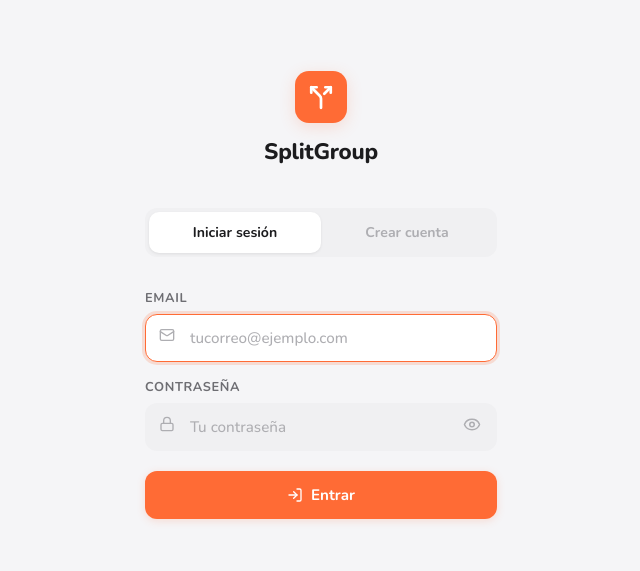
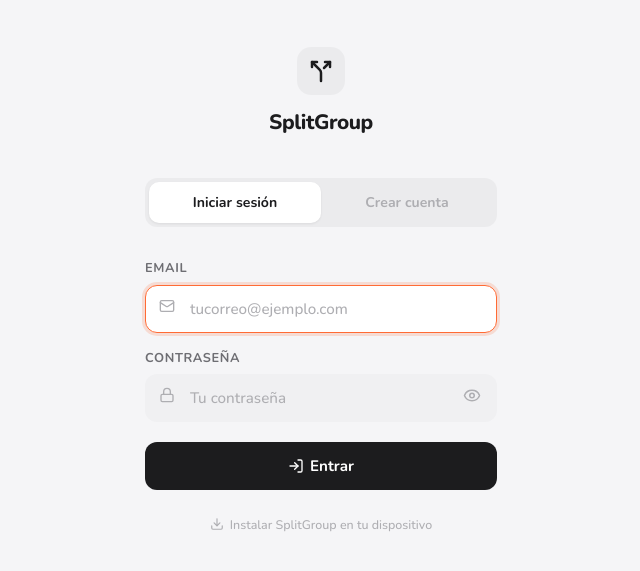
Before and after one commit to jcbalbdev/SplitGroup, a React (Vite) app: page /login in a window 1280 px wide. Shown: the part 105-676 px from the top of the page, without its empty margins (319-959 px from the left). Built offline with nearby package versions, Linux system fonts and the light colour scheme; no server answers.

Commit message:
feat(pwa): botón de instalación PWA en pantalla de login

```diff
--- a/src/pages/LoginPage.jsx
+++ b/src/pages/LoginPage.jsx
@@ -1,9 +1,110 @@
 // src/pages/LoginPage.jsx
-import { useState } from 'react';
+import { useState, useEffect } from 'react';
 import { loginWithPassword, registerUser } from '../services/api';
 import { useAuth } from '../context/AuthContext';
 import { useToast } from '../components/ui/Toast';
-import { Split, Mail, Lock, Eye, EyeOff, LogIn, UserPlus, ArrowLeft } from 'lucide-react';
+import { Modal } from '../components/ui/Modal';
+import { Split, Mail, Lock, Eye, EyeOff, LogIn, UserPlus, ArrowLeft, Download, Share } from 'lucide-react';
+
+// ── Detección de dispositivo ──
+function getDeviceInfo() {
+  const ua = navigator.userAgent || '';
+  const isIOS = /iPad|iPhone|iPod/.test(ua) || (navigator.platform === 'MacIntel' && navigator.maxTouchPoints > 1);
+  const isAndroid = /Android/i.test(ua);
+  const isChrome = /Chrome/i.test(ua) && !/Edge|Edg/i.test(ua);
+  const isEdge = /Edge|Edg/i.test(ua);
+  const isSafari = /Safari/i.test(ua) && !/Chrome/i.test(ua);
+
+  if (isIOS) return { type: 'ios', browser: isSafari ? 'safari' : 'other' };
+  if (isAndroid) return { type: 'android', browser: isChrome ? 'chrome' : 'other' };
+  return { type: 'desktop', browser: isChrome ? 'chrome' : isEdge ? 'edge' : 'other' };
+}
+
+function getDeviceTitle(device) {
+  if (device.type === 'ios') return 'Instalar en iPhone';
+  if (device.type === 'android') return 'Instalar en Android';
+  return 'Instalar en tu computadora';
+}
+
+function InstallInstructions({ device }) {
+  const stepStyle = {
+    display: 'flex', alignItems: 'flex-start', gap: 12,
+    padding: '12px 14px', borderRadius: 12,
+    background: 'rgba(0, 0, 0, 0.03)',
+  };
+  const numStyle = {
+    width: 24, height: 24, borderRadius: 8,
+    background: 'var(--text-primary)', color: '#fff',
+    display: 'flex', alignItems: 'center', justifyContent: 'center',
+    fontSize: '0.72rem', fontWeight: 700, flexShrink: 0,
+  };
+  const textStyle = { fontSize: '0.85rem', color: 'var(--text-primary)', fontWeight: 500, lineHeight: 1.4 };
+
+  // iOS pero no Safari
+  if (device.type === 'ios' && device.browser !== 'safari') {
+    return (
+      <div style={{ display: 'flex', flexDirection: 'column', gap: 10 }}>
+        <p style={{ fontSize: '0.85rem', color: 'var(--text-secondary)', textAlign: 'center', lineHeight: 1.5 }}>
+          Para instalar SplitGroup necesitas abrir esta página en <strong>Safari</strong>.
+        </p>
+        <div style={stepStyle}><div style={numStyle}>1</div><span style={textStyle}>Copia la URL de esta página</span></div>
+        <div style={stepStyle}><div style={numStyle}>2</div><span style={textStyle}>Ábrela en Safari</span></div>
+        <div style={stepStyle}><div style={numStyle}>3</div><span style={textStyle}>Sigue las instrucciones desde ahí</span></div>
+      </div>
+    );
+  }
+
+  // iOS Safari
+  if (device.type === 'ios') {
+    return (
+      <div style={{ display: 'flex', flexDirection: 'column', gap: 10 }}>
+        <div style={stepStyle}>
+          <div style={numStyle}>1</div>
+          <div style={textStyle}>Toca el botón de <strong>Compartir</strong> <Share size={14} style={{ display: 'inline', verticalAlign: '-2px' }} /> en la barra inferior</div>
+        </div>
+        <div style={stepStyle}><div style={numStyle}>2</div><span style={textStyle}>Selecciona <strong>"Agregar a pantalla de inicio"</strong></span></div>
+        <div style={stepStyle}><div style={numStyle}>3</div><span style={textStyle}>Toca <strong>"Agregar"</strong> para confirmar</span></div>
+      </div>
+    );
+  }
+
+  // Android pero no Chrome
+  if (device.type === 'android' && device.browser !== 'chrome') {
+    return (
+      <div style={{ display: 'flex', flexDirection: 'column', gap: 10 }}>
+        <p style={{ fontSize: '0.85rem', color: 'var(--text-secondary)', textAlign: 'center', lineHeight: 1.5 }}>
+          Para instalar SplitGroup, abre esta página en <strong>Google Chrome</strong>.
+        </p>
+        <div style={stepStyle}><div style={numStyle}>1</div><span style={textStyle}>Copia la URL de esta página</span></div>
+        <div style={stepStyle}><div style={numStyle}>2</div><span style={textStyle}>Ábrela en Chrome</span></div>
+        <div style={stepStyle}><div style={numStyle}>3</div><span style={textStyle}>Sigue las instrucciones desde ahí</span></div>
+      </div>
+    );
+  }
+
+  // Android Chrome
+  if (device.type === 'android') {
+    return (
+      <div style={{ display: 'flex', flexDirection: 'column', gap: 10 }}>
+        <div style={stepStyle}><div style={numStyle}>1</div><div style={textStyle}>Toca el menú <strong>⋮</strong> en la esquina superior derecha</div></div>
+        <div style={stepStyle}><div style={numStyle}>2</div><span style={textStyle}>Selecciona <strong>"Agregar a pantalla de inicio"</strong></span></div>
+        <div style={stepStyle}><div style={numStyle}>3</div><span style={textStyle}>Toca <strong>"Agregar"</strong> para confirmar</span></div>
+      </div>
+    );
+  }
+
+  // Desktop
+  return (
+    <div style={{ display: 'flex', flexDirection: 'column', gap: 10 }}>
+      <div style={stepStyle}>
+        <div style={numStyle}>1</div>
+        <div style={textStyle}>Busca el ícono de instalación <Download size={14} style={{ display: 'inline', verticalAlign: '-2px' }} /> en la barra de direcciones</div>
+      </div>
+      <div style={stepStyle}><div style={numStyle}>2</div><span style={textStyle}>Haz clic en <strong>"Instalar"</strong></span></div>
+      <div style={stepStyle}><div style={numStyle}>3</div><span style={textStyle}>La app se abrirá como aplicación independiente</span></div>
+    </div>
+  );
+}
 
 export default function LoginPage() {
   const { login } = useAuth();
@@ -16,8 +117,13 @@
   const [passConf,  setPassConf]  = useState('');
   const [showPass,  setShowPass]  = useState(false);
   const [loading,   setLoading]   = useState(false);
+  const [showInstall, setShowInstall] = useState(false);
+  const [isInstalled, setIsInstalled] = useState(true); // true por defecto para evitar flash
 
-  // ── Login con contraseña ─────────────────────────────────────
+  useEffect(() => {
+    setIsInstalled(window.matchMedia('(display-mode: standalone)').matches);
+  }, []);
+
   const handleLogin = async (e) => {
     e.preventDefault();
     setLoading(true);
@@ -31,7 +137,6 @@
     }
   };
 
-  // ── Registro con contraseña ──────────────────────────────────
   const handleRegister = async (e) => {
     e.preventDefault();
     if (password !== passConf) { toast('Las contraseñas no coinciden', 'error'); return; }
@@ -52,18 +157,18 @@
   };
 
   const resetToLogin = () => { setMode('login'); setStep('form'); };
+  const device = getDeviceInfo();
 
-  // ── Logo ──────────────────────────────────────────────────────
+  // ── Logo ──
   const Logo = () => (
     <div style={{ display:'flex', flexDirection:'column', alignItems:'center', gap:12, marginBottom:40 }}>
       <div style={{
-        width:52, height:52, borderRadius:14,
-        background:'var(--primary)', display:'flex', alignItems:'center', justifyContent:'center',
-        boxShadow:'0 4px 16px var(--primary-glow)',
+        width:48, height:48, borderRadius:14,
+        background:'rgba(0, 0, 0, 0.04)', display:'flex', alignItems:'center', justifyContent:'center',
       }}>
-        <Split size={26} color="#fff" strokeWidth={2.5} />
+        <Split size={24} color="var(--text-primary)" strokeWidth={2.5} />
       </div>
-      <span style={{ fontSize:'1.4rem', fontWeight:800, color:'var(--text-primary)', letterSpacing:'-0.01em' }}>
+      <span style={{ fontSize:'1.3rem', fontWeight:800, color:'var(--text-primary)', letterSpacing:'-0.02em' }}>
         SplitGroup
       </span>
     </div>
@@ -77,18 +182,23 @@
       <div className="page" style={{ justifyContent:'center', alignItems:'center', minHeight:'100dvh', background:'var(--bg-base)' }}>
         <div className="container animate-slide-up" style={{ padding:'32px 24px', textAlign:'center', maxWidth:400 }}>
           <Logo />
-          <div style={{ width:64, height:64, borderRadius:16, background:'var(--primary-glow)',
+          <div style={{ width:64, height:64, borderRadius:16, background:'rgba(0,0,0,0.04)',
             display:'flex', alignItems:'center', justifyContent:'center', margin:'0 auto 20px' }}>
-            <Mail size={32} color="var(--primary)" strokeWidth={1.8} />
+            <Mail size={32} color="var(--text-primary)" strokeWidth={1.8} />
           </div>
           <h1 style={{ fontSize:'1.4rem', marginBottom:8 }}>Revisa tu correo</h1>
           <p style={{ fontSize:'0.9rem', marginBottom:28 }}>
             Enviamos un email de confirmación a{' '}
-            <strong style={{ color:'var(--primary)' }}>{email}</strong>.
+            <strong>{email}</strong>.
             <br />Haz clic en el enlace para activar tu cuenta.
           </p>
-          <button className="btn btn-secondary btn-full" onClick={resetToLogin}
-            style={{ borderRadius:12, padding:'14px 20px' }}>
+          <button onClick={resetToLogin}
+            style={{
+              width: '100%', padding: '14px 20px', borderRadius: 12,
+              border: '1.5px solid rgba(0,0,0,0.08)', background: 'transparent',
+              color: 'var(--text-primary)', fontSize: '0.88rem', fontWeight: 600,
+              cursor: 'pointer', display: 'flex', alignItems: 'center', justifyContent: 'center', gap: 6,
+            }}>
             <ArrowLeft size={16} /> Volver al inicio
           </button>
         </div>
@@ -106,7 +216,7 @@
 
         {/* Toggle Login / Registro */}
         <div style={{
-          display:'flex', background:'var(--bg-input)', borderRadius:12,
+          display:'flex', background:'rgba(0, 0, 0, 0.04)', borderRadius:12,
           padding:4, marginBottom:32,
         }}>
           {['login','register'].map(m => (
@@ -170,10 +280,17 @@
             </div>
           )}
 
-          <button id="auth-submit-btn" type="submit"
-            className={`btn btn-primary btn-full ${loading ? 'btn-disabled':''}`}
-            disabled={loading}
-            style={{ borderRadius:12, padding:'14px 20px', marginTop:4, fontSize:'0.95rem' }}>
+          <button id="auth-submit-btn" type="submit" disabled={loading}
+            style={{
+              width: '100%', padding: '14px 20px', borderRadius: 12, marginTop: 4,
+              border: 'none',
+              background: loading ? 'rgba(0,0,0,0.06)' : 'var(--text-primary)',
+              color: loading ? 'var(--text-muted)' : '#fff',
+              fontSize: '0.95rem', fontWeight: 700,
+              cursor: loading ? 'wait' : 'pointer',
+              display: 'flex', alignItems: 'center', justifyContent: 'center', gap: 6,
+              transition: 'all 0.2s ease',
+            }}>
             {loading
               ? 'Cargando...'
               : mode === 'login'
@@ -181,7 +298,59 @@
                 : <><UserPlus size={16} /> Crear mi cuenta</>}
           </button>
         </form>
+
+        {/* ── Botón instalar PWA ── */}
+        {!isInstalled && (
+          <button
+            onClick={() => setShowInstall(true)}
+            style={{
+              width: '100%', marginTop: 16, padding: '10px',
+              background: 'transparent', border: 'none',
+              color: 'var(--text-muted)', fontSize: '0.78rem', fontWeight: 500,
+              cursor: 'pointer', display: 'flex', alignItems: 'center', justifyContent: 'center', gap: 6,
+              transition: 'color 0.2s ease',
+            }}
+            onMouseEnter={e => e.currentTarget.style.color = 'var(--text-secondary)'}
+            onMouseLeave={e => e.currentTarget.style.color = 'var(--text-muted)'}
+          >
+            <Download size={14} /> Instalar SplitGroup en tu dispositivo
+          </button>
+        )}
       </div>
+
+      {/* ── Modal instrucciones de instalación ── */}
+      <Modal isOpen={showInstall} onClose={() => setShowInstall(false)} centered>
+        <div style={{ display: 'flex', flexDirection: 'column', gap: 16 }}>
+          <h3 style={{ fontSize: '1rem', fontWeight: 700, color: 'var(--text-primary)', margin: 0 }}>
+            {getDeviceTitle(device)}
+          </h3>
+
+          <div style={{ textAlign: 'center' }}>
+            <div style={{
+              width: 48, height: 48, borderRadius: 14, margin: '0 auto 8px',
+              background: 'rgba(0, 0, 0, 0.04)',
+              display: 'flex', alignItems: 'center', justifyContent: 'center',
+            }}>
+              <Download size={22} color="var(--text-primary)" />
+            </div>
+            <p style={{ fontSize: '0.78rem', color: 'var(--text-muted)', margin: 0 }}>
+              Sigue estos pasos para instalar la app
+            </p>
+          </div>
+
+          <InstallInstructions device={device} />
+
+          <button onClick={() => setShowInstall(false)}
+            style={{
+              width: '100%', padding: '12px', borderRadius: 12,
+              border: '1.5px solid rgba(0,0,0,0.08)', background: 'transparent',
+              color: 'var(--text-primary)', fontSize: '0.85rem', fontWeight: 600,
+              cursor: 'pointer',
+            }}>
+            Entendido
+          </button>
+        </div>
+      </Modal>
     </div>
   );
 }
```
